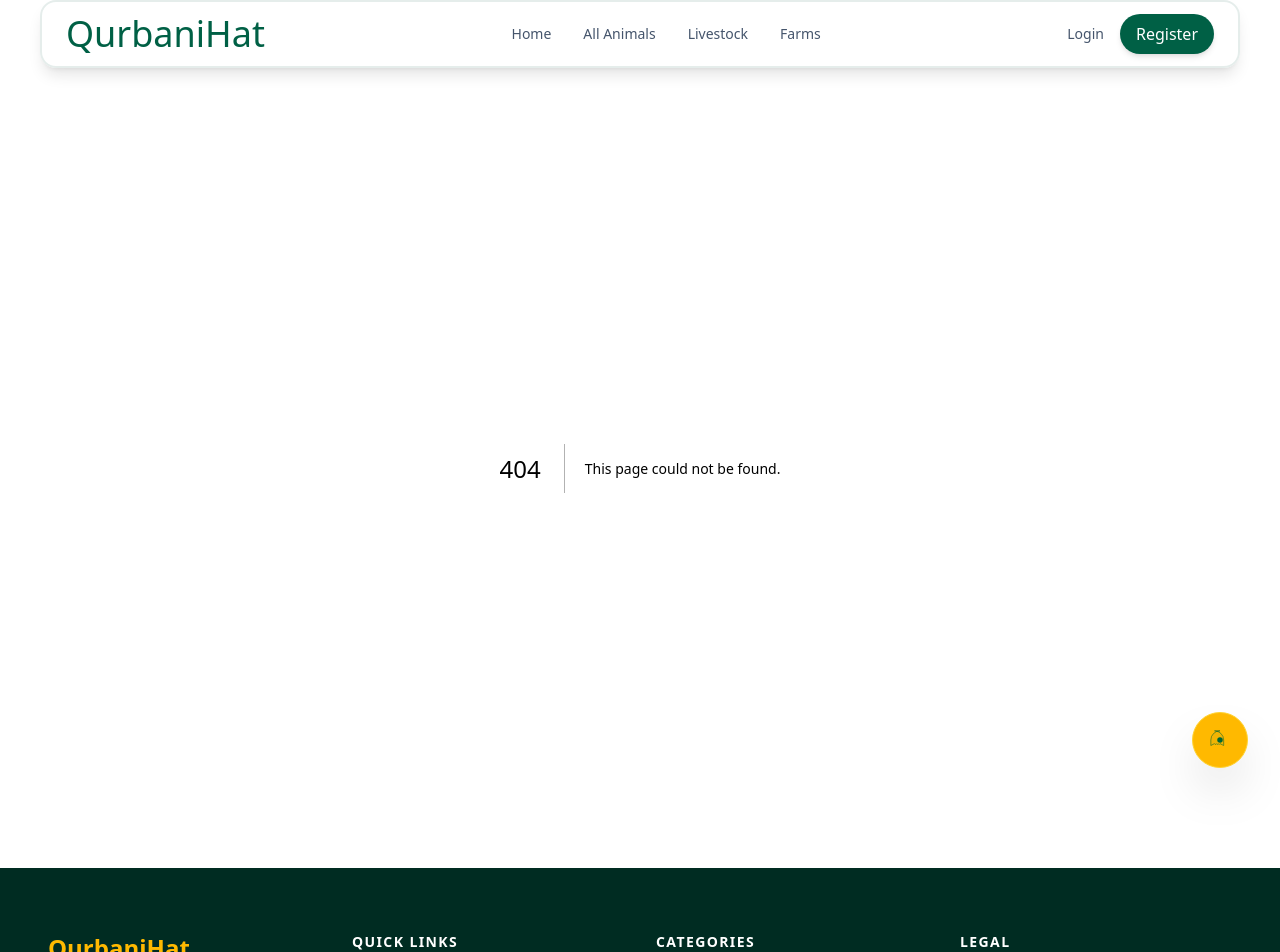
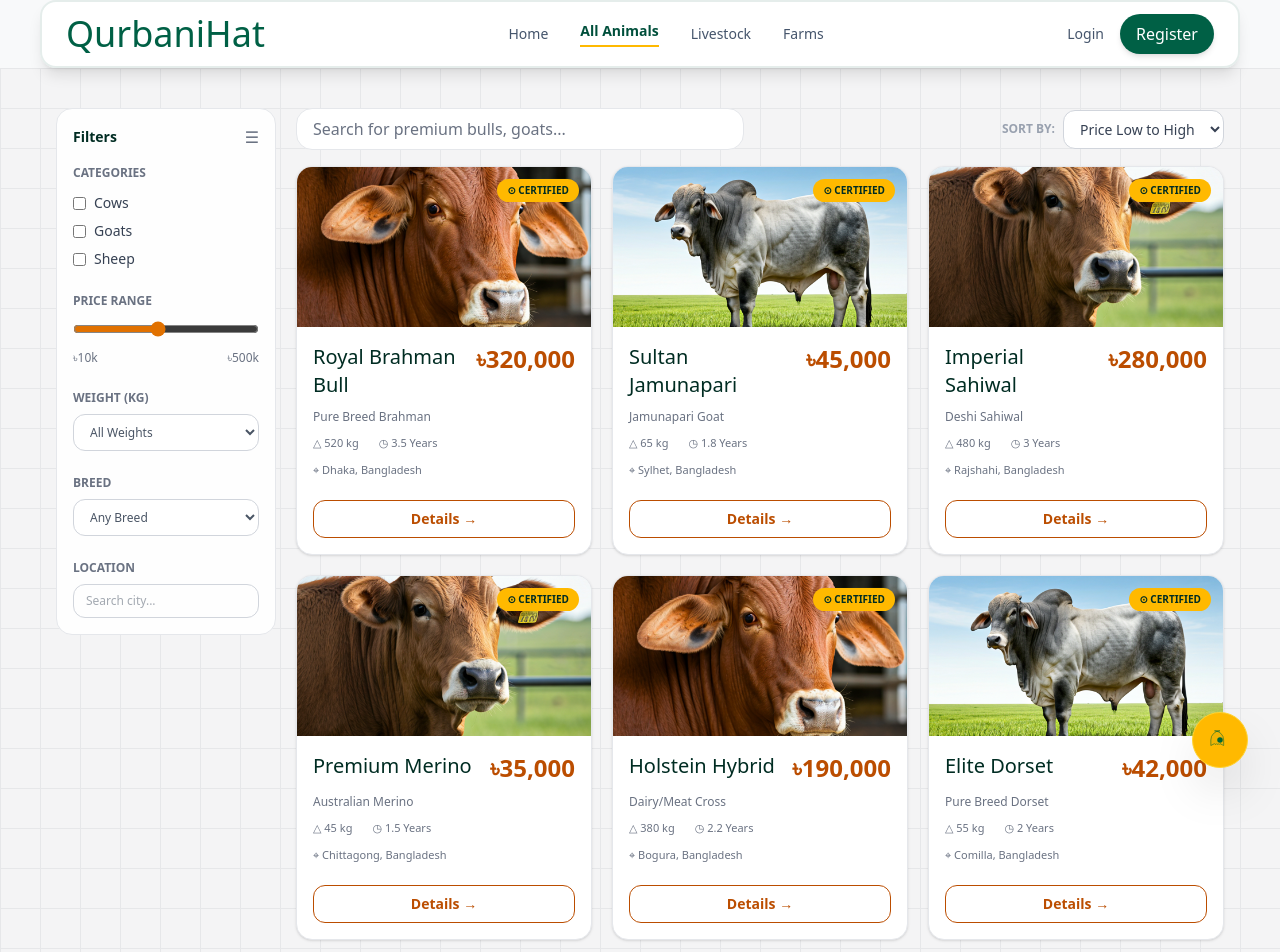
Before and after one commit to misternaimur/QurabaniHat, a Next.js app: page /all-animals in a window 1280 px wide. Before the commit this address had no page. Shown: the top 952 px of the page. Built offline with nearby package versions, Linux system fonts and the light colour scheme.

Commit message:
feat: enhance Navbar with dynamic routing and add All Animals page with animal listings and filters
Co-authored-by: Copilot <copilot@github.com>

```diff
--- a/src/Components/Navbar.jsx
+++ b/src/Components/Navbar.jsx
@@ -1,24 +1,33 @@
 /** @format */
 
+"use client";
+
 import React from "react";
+import Link from "next/link";
+import { usePathname } from "next/navigation";
 
 export default function Navbar() {
+  const pathname = usePathname();
+
+  const navClass = (href) =>
+    `text-sm transition ${pathname === href ? "text-emerald-900 font-semibold border-b-2 border-amber-400 pb-1" : "text-slate-600 hover:text-emerald-800"}`;
+
   return (
     <header className="w-full">
       <nav className="mx-auto max-w-[1200px] px-4 md:px-6 py-3 bg-white/90 backdrop-blur-sm rounded-2xl shadow-lg border-2 border-emerald-900/10 flex items-center justify-between gap-4">
         <div className="flex items-center gap-4">
-          <span className="text-emerald-800 font-medium   text-4xl">
+          <Link href="/" className="text-emerald-800 font-medium text-4xl">
             QurbaniHat
-          </span>
+          </Link>
         </div>
 
         <div className="hidden md:flex items-center gap-8">
-          <a href="#" className="text-sm text-slate-600 hover:text-emerald-800">
+          <Link href="/" className={navClass("/")}>
             Home
-          </a>
-          <a href="#" className="text-sm text-slate-600 hover:text-emerald-800">
+          </Link>
+          <Link href="/all-animals" className={navClass("/all-animals")}>
             All Animals
-          </a>
+          </Link>
           <a href="#" className="text-sm text-slate-600 hover:text-emerald-800">
             Livestock
           </a>
--- /dev/null
+++ b/src/app/all-animals/page.js
@@ -0,0 +1,234 @@
+/** @format */
+
+import Image from "next/image";
+import CowImg from "@/asset/Premium-img-01.png";
+import BrahmanImg from "@/asset/Premium-img-02.png";
+import GoatImg from "@/asset/Premium-img-03.png";
+
+const animals = [
+  {
+    id: 1,
+    name: "Royal Brahman Bull",
+    breed: "Pure Breed Brahman",
+    weight: "520 kg",
+    age: "3.5 Years",
+    location: "Dhaka, Bangladesh",
+    price: "৳320,000",
+    image: BrahmanImg,
+  },
+  {
+    id: 2,
+    name: "Sultan Jamunapari",
+    breed: "Jamunapari Goat",
+    weight: "65 kg",
+    age: "1.8 Years",
+    location: "Sylhet, Bangladesh",
+    price: "৳45,000",
+    image: GoatImg,
+  },
+  {
+    id: 3,
+    name: "Imperial Sahiwal",
+    breed: "Deshi Sahiwal",
+    weight: "480 kg",
+    age: "3 Years",
+    location: "Rajshahi, Bangladesh",
+    price: "৳280,000",
+    image: CowImg,
+  },
+  {
+    id: 4,
+    name: "Premium Merino",
+    breed: "Australian Merino",
+    weight: "45 kg",
+    age: "1.5 Years",
+    location: "Chittagong, Bangladesh",
+    price: "৳35,000",
+    image: CowImg,
+  },
+  {
+    id: 5,
+    name: "Holstein Hybrid",
+    breed: "Dairy/Meat Cross",
+    weight: "380 kg",
+    age: "2.2 Years",
+    location: "Bogura, Bangladesh",
+    price: "৳190,000",
+    image: BrahmanImg,
+  },
+  {
+    id: 6,
+    name: "Elite Dorset",
+    breed: "Pure Breed Dorset",
+    weight: "55 kg",
+    age: "2 Years",
+    location: "Comilla, Bangladesh",
+    price: "৳42,000",
+    image: GoatImg,
+  },
+];
+
+function AnimalCard({ animal }) {
+  return (
+    <article className="rounded-2xl border border-gray-200 bg-white shadow-sm overflow-hidden">
+      <div className="relative h-40">
+        <Image
+          src={animal.image}
+          alt={animal.name}
+          fill
+          className="object-cover"
+        />
+        <span className="absolute right-3 top-3 rounded-full bg-amber-400 px-2.5 py-1 text-[10px] font-semibold text-emerald-950">
+          ⊙ CERTIFIED
+        </span>
+      </div>
+
+      <div className="p-4 space-y-2.5">
+        <div className="flex items-start justify-between gap-3">
+          <h3 className="text-xl leading-7 text-emerald-950 font-medium max-w-[70%]">
+            {animal.name}
+          </h3>
+          <p className="text-2xl font-bold text-amber-700 whitespace-nowrap">
+            {animal.price}
+          </p>
+        </div>
+
+        <p className="text-xs text-gray-500">{animal.breed}</p>
+
+        <div className="flex items-center gap-5 text-[11px] text-gray-500">
+          <span>△ {animal.weight}</span>
+          <span>◷ {animal.age}</span>
+        </div>
+
+        <p className="text-[11px] text-gray-500">⌖ {animal.location}</p>
+
+        <button className="mt-3 w-full rounded-xl border border-amber-700 py-2 text-sm font-semibold text-amber-700 hover:bg-amber-50 transition">
+          Details →
+        </button>
+      </div>
+    </article>
+  );
+}
+
+export default function AllAnimalsPage() {
+  return (
+    <main
+      className="bg-zinc-100 min-h-screen pb-14"
+      style={{
+        backgroundImage:
+          "linear-gradient(#e6e7e9 1px, transparent 1px), linear-gradient(90deg, #e6e7e9 1px, transparent 1px)",
+        backgroundSize: "40px 40px",
+      }}
+    >
+      <section className="mx-auto max-w-[1200px] px-4 py-6 md:py-10 grid grid-cols-1 lg:grid-cols-[220px_1fr] gap-5">
+        <aside className="rounded-2xl border border-gray-200 bg-white/95 p-4 h-max">
+          <div className="flex items-center justify-between mb-4">
+            <h2 className="text-sm font-semibold text-emerald-950">Filters</h2>
+            <span className="text-gray-500">☰</span>
+          </div>
+
+          <div className="space-y-6 text-sm">
+            <div>
+              <h3 className="text-xs font-semibold text-gray-500 mb-3">
+                CATEGORIES
+              </h3>
+              <div className="space-y-2 text-gray-700">
+                <label className="flex items-center gap-2">
+                  <input type="checkbox" /> Cows
+                </label>
+                <label className="flex items-center gap-2">
+                  <input type="checkbox" /> Goats
+                </label>
+                <label className="flex items-center gap-2">
+                  <input type="checkbox" /> Sheep
+                </label>
+              </div>
+            </div>
+
+            <div>
+              <h3 className="text-xs font-semibold text-gray-500 mb-3">
+                PRICE RANGE
+              </h3>
+              <input
+                type="range"
+                className="w-full accent-amber-600"
+                defaultValue={45}
+              />
+              <div className="mt-2 flex justify-between text-xs text-gray-500">
+                <span>৳10k</span>
+                <span>৳500k</span>
+              </div>
+            </div>
+
+            <div>
+              <h3 className="text-xs font-semibold text-gray-500 mb-2">
+                WEIGHT (KG)
+              </h3>
+              <select className="w-full rounded-xl border border-gray-300 px-3 py-2 text-xs text-gray-600 bg-white">
+                <option>All Weights</option>
+              </select>
+            </div>
+
+            <div>
+              <h3 className="text-xs font-semibold text-gray-500 mb-2">
+                BREED
+              </h3>
+              <select className="w-full rounded-xl border border-gray-300 px-3 py-2 text-xs text-gray-600 bg-white">
+                <option>Any Breed</option>
+              </select>
+            </div>
+
+            <div>
+              <h3 className="text-xs font-semibold text-gray-500 mb-2">
+                LOCATION
+              </h3>
+              <input
+                type="text"
+                placeholder="Search city..."
+                className="w-full rounded-xl border border-gray-300 px-3 py-2 text-xs text-gray-600"
+              />
+            </div>
+          </div>
+        </aside>
+
+        <div>
+          <div className="mb-4 flex flex-col gap-3 md:flex-row md:items-center md:justify-between">
+            <div className="w-full md:max-w-md rounded-2xl border border-gray-200 bg-white px-4 py-2 text-gray-500">
+              Search for premium bulls, goats...
+            </div>
+            <div className="flex items-center gap-2 text-xs">
+              <span className="text-gray-400 font-semibold">SORT BY:</span>
+              <select className="rounded-xl border border-gray-300 bg-white px-3 py-2 text-sm text-gray-700">
+                <option>Price Low to High</option>
+              </select>
+            </div>
+          </div>
+
+          <div className="grid grid-cols-1 md:grid-cols-2 xl:grid-cols-3 gap-5">
+            {animals.map((animal) => (
+              <AnimalCard key={animal.id} animal={animal} />
+            ))}
+          </div>
+
+          <div className="mt-8 flex items-center justify-center gap-2 text-sm">
+            <button className="h-8 w-8 rounded-full border border-gray-300 text-gray-400">
+              ‹
+            </button>
+            <button className="h-8 w-8 rounded-full bg-emerald-950 text-white">
+              1
+            </button>
+            <button className="h-8 w-8 rounded-full border border-gray-300">
+              2
+            </button>
+            <button className="h-8 w-8 rounded-full border border-gray-300">
+              3
+            </button>
+            <button className="h-8 w-8 rounded-full border border-gray-300">
+              ›
+            </button>
+          </div>
+        </div>
+      </section>
+    </main>
+  );
+}
```
